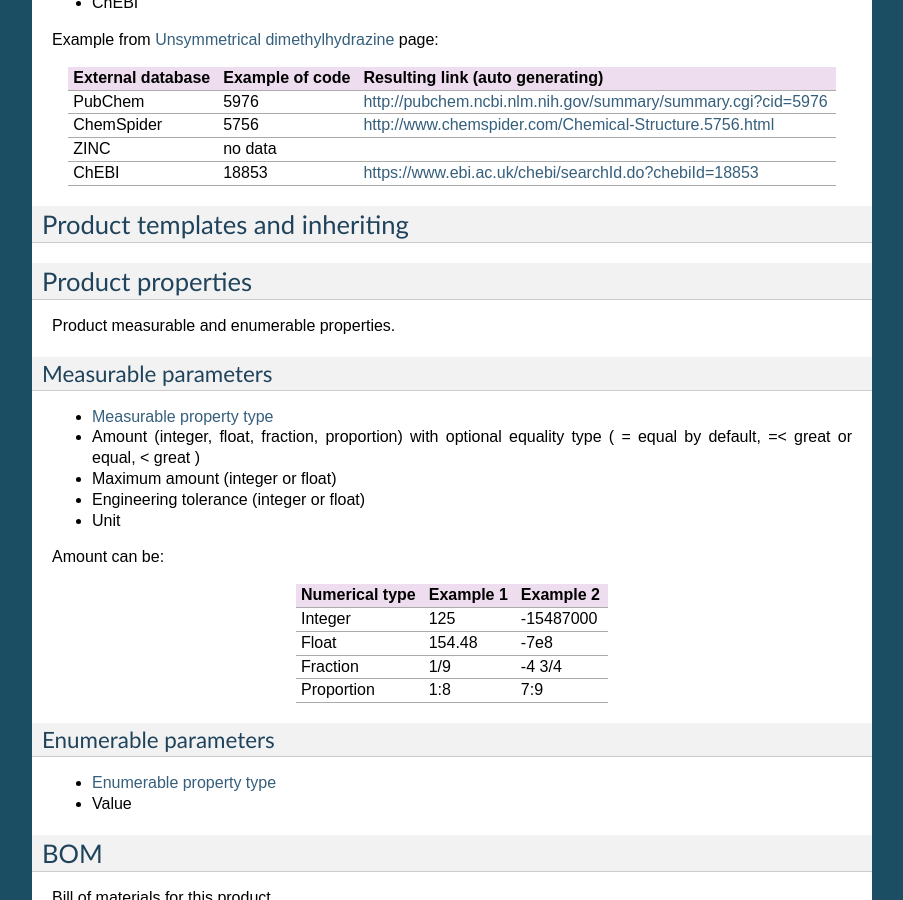
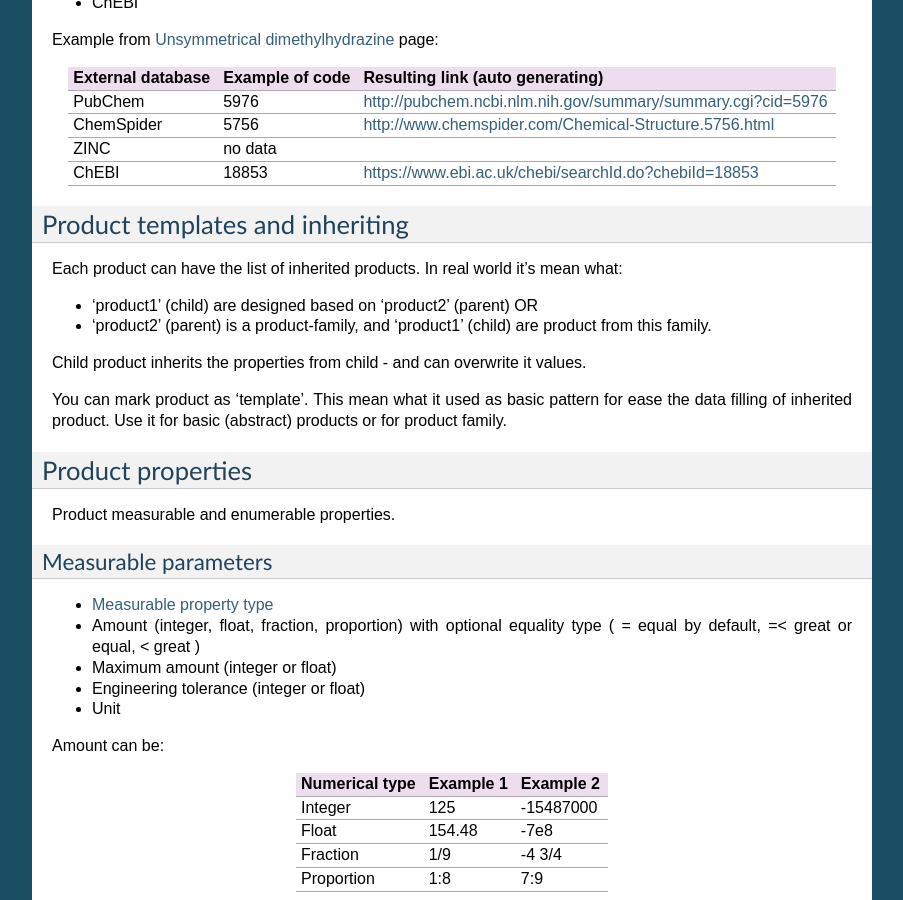
Before and after one commit to NaiveShark/NaiveSharkComDoc, a Sphinx documentation site: the page built from docs/product.rst, in a window 1280 px wide and 900 px high, scrolled down 650 px. Shown: the whole window, without its empty margins (198-1101 px from the left). Built offline with Sphinx 7.4.7, drawn with Linux system fonts in a browser that asks for light colours.

Commit message:
Про наследование

```diff
--- a/docs/product.rst
+++ b/docs/product.rst
@@ -44,6 +44,16 @@ ChEBI                  18853              https://www.ebi.ac.uk/chebi/searchId.d
 
 Product templates and inheriting
 --------------------------------
+
+Each product can have the list of inherited products. In real world it's mean what:
+
+* 'product1' (child) are designed based on 'product2' (parent) OR
+* 'product2' (parent) is a product-family, and 'product1' (child) are product from this family.
+
+Child product inherits the properties from child - and can overwrite it values.
+
+You can mark product as 'template'. This mean what it used as basic pattern for ease the data filling of inherited product. Use it for basic (abstract) products or for product family.
+
 
 Product properties
 ------------------
```
